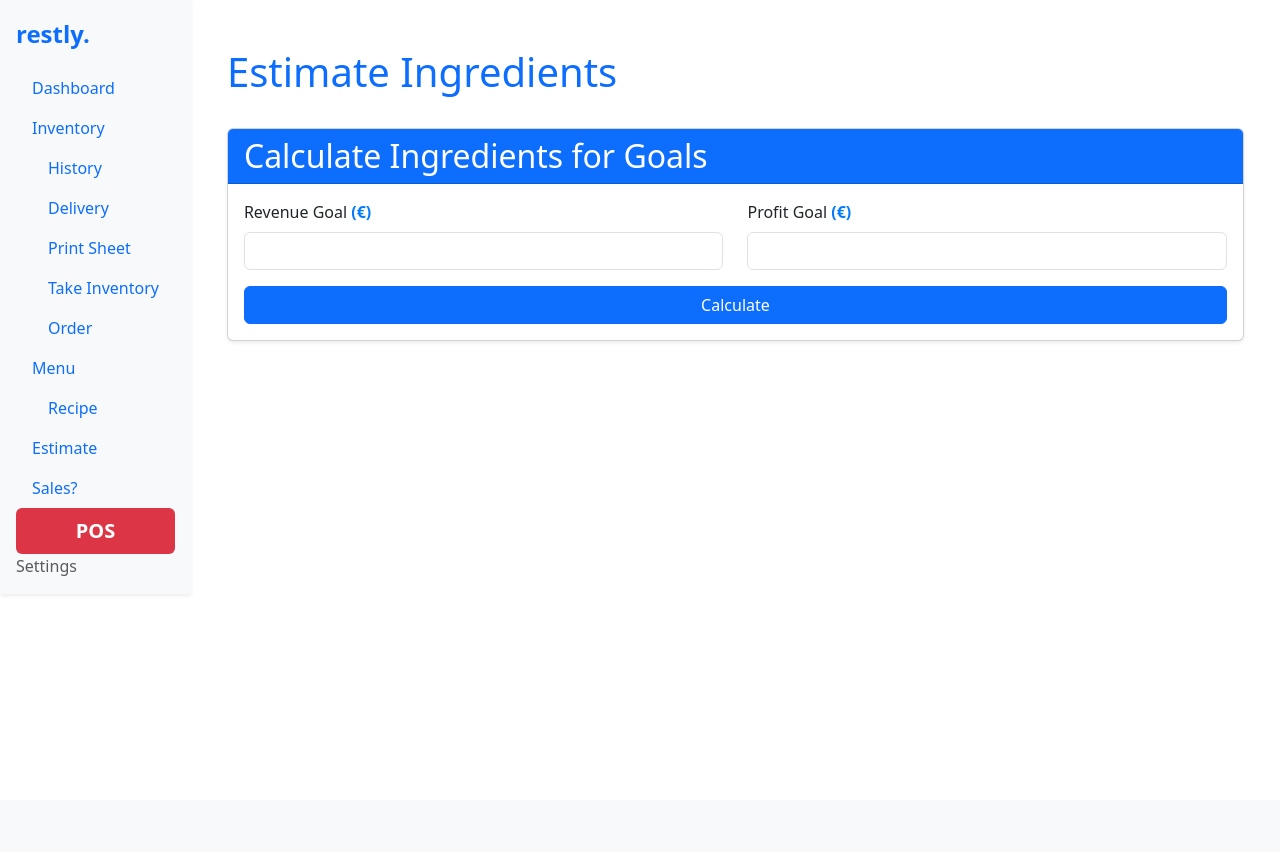
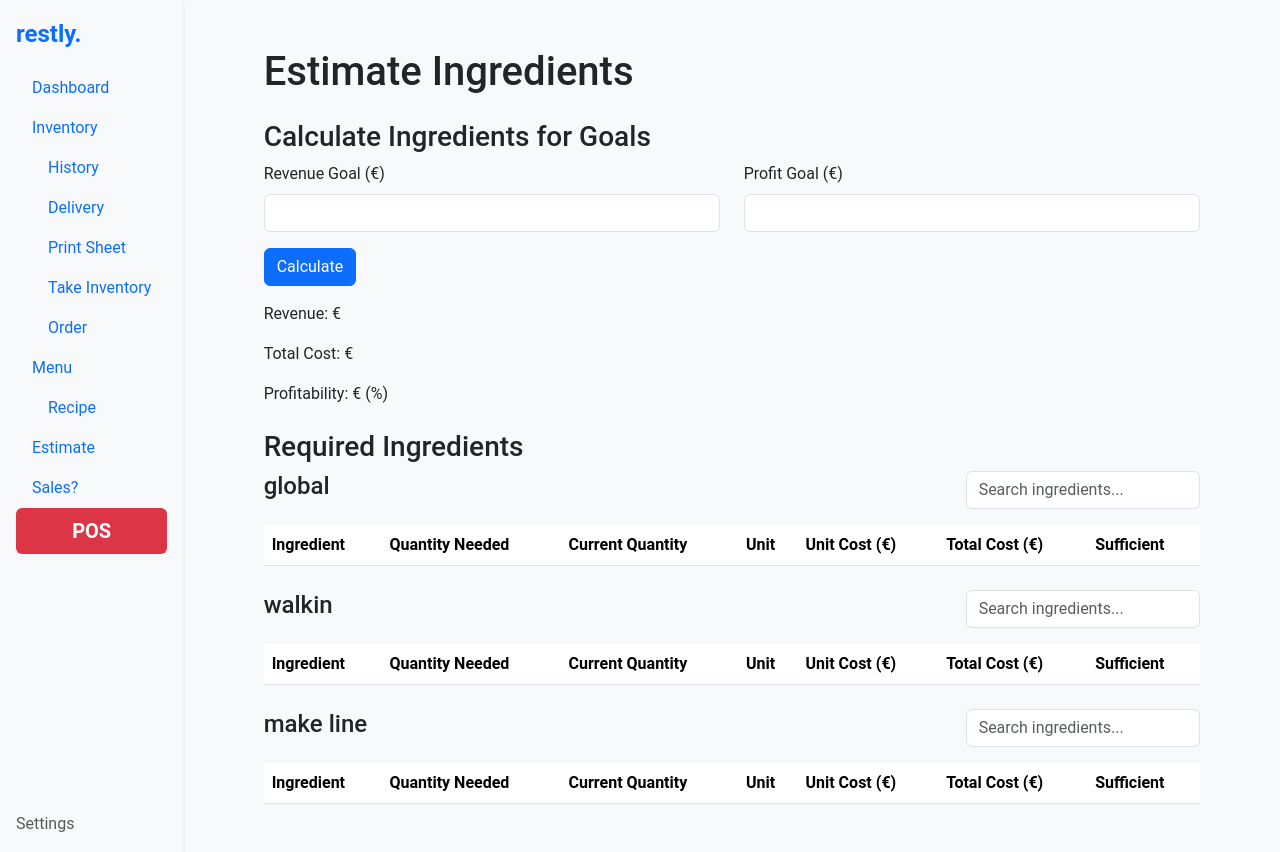
Before and after one commit to MaxIyad/restly, a Django app: page /reports/estimate/ in a window 1280 px wide. Before the commit the page ends 576 px from the top, so only its background shows below. Run offline with Django 5.2, Linux system fonts and the light colour scheme; data comes from the database, SQL or seed files in the repository; both versions use the stored data as it was after the commit; lists and menus that the app fills with data are empty; parts of the project's set-up code (start-up, migrations or seed data) failed here and were passed over.

Commit message:
estimate fucked

```diff
--- a/core/settings.py
+++ b/core/settings.py
@@ -70,6 +70,7 @@
                 'django.template.context_processors.request',
                 'django.contrib.auth.context_processors.auth',
                 'django.contrib.messages.context_processors.messages',
+                'settings.context_processors.global_settings',
             ],
         },
     },
--- a/reports/templates/reports/estimate.html
+++ b/reports/templates/reports/estimate.html
@@ -1,78 +1,50 @@
 {% extends "base.html" %}
 
-{% block title %}
-    Estimate Ingredients
-{% endblock %}
+{% block title %}Estimate Ingredients{% endblock %}
 
 {% block content %}
 <div class="container my-4">
-    <div class="d-flex justify-content-between align-items-center mb-4">
-        <h1 class="text-primary">Estimate Ingredients</h1>
-    </div>
+    <h1>Estimate Ingredients</h1>
 
     <!-- Revenue and Profit Goal Calculation -->
-    <div class="card shadow-sm mb-4">
-        <div class="card-header bg-primary text-white">
-            <h2 class="mb-0">Calculate Ingredients for Goals</h2>
-        </div>
-        <div class="card-body">
-            <form method="POST">
+    <form method="POST" class="mt-4">
         {% csrf_token %}
-                <input type="hidden" name="mode" value="revenue_to_ingredients">
+        <h3>Calculate Ingredients for Goals</h3>
         <div class="row">
             <div class="col-md-6">
-                        <label for="revenue_goal" class="form-label">Revenue Goal
-                            <span class="highlight-value">({{ settings.get_currency_type_display }})</span>
-                        </label>
+                <input type="hidden" name="mode" value="revenue_to_ingredients">
+                <label for="revenue_goal" class="form-label">Revenue Goal ({{ settings.get_currency_type_display }})</label>
                 <input type="number" id="revenue_goal" name="revenue_goal" class="form-control" step="0.01">
             </div>
             <div class="col-md-6">
-                        <label for="profit_goal" class="form-label">Profit Goal
-                            <span class="highlight-value">({{ settings.get_currency_type_display }})</span>
-                        </label>
+                <label for="profit_goal" class="form-label">Profit Goal ({{ settings.get_currency_type_display }})</label>
                 <input type="number" id="profit_goal" name="profit_goal" class="form-control" step="0.01">
             </div>
         </div>
-                <button type="submit" class="btn btn-primary mt-3 w-100">Calculate</button>
+        <button type="submit" class="btn btn-primary mt-3">Calculate</button>
     </form>
-        </div>
-    </div>
 
-    <!-- Calculations Summary -->
-    {% if revenue_goal %}
-    <div class="card shadow-sm mb-4">
-        <div class="card-header bg-light">
-            <h2 class="mb-0">Calculation Summary</h2>
-        </div>
-        <div class="card-body">
-            <p><strong>Revenue:</strong>
-                <span class="highlight-value">{{ settings.get_currency_type_display }}{{ revenue_goal|floatformat:2 }}</span>
-            </p>
-            <p><strong>Total Cost:</strong>
-                <span class="highlight-value">{{ settings.get_currency_type_display }}{{ total_cost|floatformat:2 }}</span>
-            </p>
-            <p><strong>Profitability:</strong>
-                <span class="highlight-value">{{ settings.get_currency_type_display }}{{ profitability|floatformat:2 }}</span>
-                (<span class="highlight-value">{{ profitability_percentage|floatformat:2 }}%</span>)
-            </p>
+    <p class="mt-3">Revenue: {{ settings.get_currency_type_display }}{{ revenue_goal|floatformat:2 }}</p>
+    <p>Total Cost: {{ settings.get_currency_type_display }}{{ total_cost|floatformat:2 }}</p>
+    <p>Profitability: {{ settings.get_currency_type_display }}{{ profitability|floatformat:2 }} ({{ profitability_percentage|floatformat:2 }}%)</p>
+
     {% if goal_explanation %}
-            <div class="alert alert-info mt-3">{{ goal_explanation|safe }}</div>
-            {% endif %}
-        </div>
+    <div class="alert alert-info mt-4">
+        {{ goal_explanation|safe }}
     </div>
     {% endif %}
 
-    <!-- Required Ingredients -->
+    <!-- Display Results -->
     {% if ingredients_by_category %}
-    <div class="card shadow-sm mb-4">
-        <div class="card-header bg-primary text-white">
-            <h2 class="mb-0">Required Ingredients</h2>
-        </div>
-        <div class="card-body">
+    <h3 class="mt-4">Required Ingredients</h3>
+
     {% for category, ingredients in ingredients_by_category.items %}
     <div class="mb-4">
-                <h3>{{ category }}</h3>
-                <table class="table table-bordered table-striped mt-3">
+        <div class="d-flex justify-content-between align-items-center">
+            <h4>{{ category }}</h4>
+            <input type="text" id="search-{{ forloop.counter }}" class="form-control w-25" placeholder="Search ingredients..." onkeyup="filterTable('{{ forloop.counter }}')">
+        </div>
+        <table class="table table-striped mt-3" id="table-{{ forloop.counter }}">
             <thead>
                 <tr>
                     <th>Ingredient</th>
@@ -106,52 +78,15 @@
         </table>
     </div>
     {% endfor %}
-        </div>
-    </div>
     {% endif %}
 
-    <!-- Menu Items Table -->
-    {% if menu_items_data %}
-    <div class="card shadow-sm mb-4">
-        <div class="card-header bg-primary text-white">
-            <h2 class="mb-0">Menu Items</h2>
-        </div>
-        <div class="card-body">
-            <table class="table table-bordered table-striped mt-3">
-                <thead>
-                    <tr>
-                        <th>Menu Item</th>
-                        <th>Cost ({{ settings.get_currency_type_display }})</th>
-                        <th>Margin ({{ settings.get_currency_type_display }})</th>
-                        <th>Price ({{ settings.get_currency_type_display }})</th>
-                        <th>Units Needed</th>
-                        <th>Total Revenue ({{ settings.get_currency_type_display }})</th>
-                        <th>Profit ({{ settings.get_currency_type_display }})</th>
-                    </tr>
-                </thead>
-                <tbody>
-                    {% for item in menu_items_data %}
-                    <tr>
-                        <td>{{ item.name }}</td>
-                        <td>{{ item.cost|floatformat:2 }}</td>
-                        <td>{{ item.margin }}</td>
-                        <td>{{ item.price|floatformat:2 }}</td>
-                        <td>
-                            <input type="number"
-                                   class="form-control units-needed-input"
-                                   data-price="{{ item.price }}"
-                                   data-cost="{{ item.cost }}"
-                                   value="{{ item.units_needed|floatformat:2 }}"
-                                   step="1" min="0">
-                        </td>
-                        <td class="total-revenue-cell">{{ item.total_revenue|floatformat:2 }}</td>
-                        <td class="profit-cell">{{ item.profit|floatformat:2 }}</td>
-                    </tr>
-                    {% endfor %}
-                </tbody>
-            </table>
-        </div>
-    </div>
+    <!-- Success/Error Messages -->
+    {% if success %}
+    <div class="alert alert-success mt-4">{{ success }}</div>
+    {% endif %}
+
+    {% if error %}
+    <div class="alert alert-danger mt-4">{{ error }}</div>
     {% endif %}
 </div>
 
@@ -164,31 +99,5 @@
             row.style.display = ingredient.includes(query) ? "" : "none";
         });
     }
-
-    document.querySelectorAll('.units-needed-input').forEach(input => {
-        input.addEventListener('input', function () {
-            const unitsNeeded = parseFloat(this.value) || 0;
-            const price = parseFloat(this.dataset.price);
-            const cost = parseFloat(this.dataset.cost);
-
-            // Calculate Total Revenue and Profit
-            const totalRevenue = (unitsNeeded * price).toFixed(2);
-            const profit = (totalRevenue - (unitsNeeded * cost)).toFixed(2);
-
-            // Update corresponding cells
-            const row = this.closest('tr');
-            row.querySelector('.total-revenue-cell').textContent = totalRevenue;
-            row.querySelector('.profit-cell').textContent = profit;
-        });
-    });
-
 </script>
-
-<style>
-    .highlight-value {
-        font-weight: bold;
-        color: #007bff;
-    }
-</style>
-
 {% endblock %}
--- a/reports/views.py
+++ b/reports/views.py
@@ -11,8 +11,6 @@
 from inventory.models import Ingredient, Category
 from settings.models import Settings
 
-
-
 def estimate_view(request):
     active_menu_items = MenuItem.objects.filter(
         category__menu__is_active=True, is_active=True
@@ -21,7 +19,6 @@
 
     context = {
         "ingredients_by_category": {},
-        "menu_items_data": [],
         "revenue_goal": None,
         "profit_goal": None,
         "total_cost": None,
@@ -29,6 +26,8 @@
         "profitability_percentage": None,
         "success": None,
         "error": None,
+        "ingredient_distribution": [],
+        "profitability_data": {},
         "goal_explanation": "",
         "settings": settings_instance,
     }
@@ -49,11 +48,11 @@
     grouped_ingredients = {category.name: [] for category in categories}
 
     if request.method == "POST":
-        mode = request.POST.get("mode", "").strip()
+        mode = request.POST.get("mode")
 
         if mode == "revenue_to_ingredients":
             try:
-                # Parse input
+                # Validate input
                 revenue_goal_input = request.POST.get("revenue_goal", "").strip()
                 profit_goal_input = request.POST.get("profit_goal", "").strip()
 
@@ -70,8 +69,7 @@
                 while iteration < max_iterations:
                     iteration += 1
 
-                    if profit_goal is not None and revenue_goal is None:
-                        # Revenue goal is derived from profit goal
+                    if profit_goal is not None:
                         revenue_goal = profit_goal + total_cost
 
                     new_total_cost = Decimal(0)
@@ -115,73 +113,44 @@
                         break
                     total_cost = new_total_cost
 
-                currency_symbol = settings_instance.get_currency_type_display()
-                profit = revenue_goal - total_cost
+                if revenue_goal is not None:
+                    profit = revenue_goal - total_cost
 
-                if profit_goal is not None:
-                    context["goal_explanation"] = (
-                        f"To achieve <span class='highlight-montery-goal-text'>{currency_symbol}{profit_goal:.2f}</span> in profit, "
-                        f"you’ll spend {currency_symbol}{total_cost:.2f} on costs, "
-                        f"resulting in {currency_symbol}{revenue_goal:.2f} as revenue."
-                    )
-                else:
-                    context["goal_explanation"] = (
-                        f"To generate {currency_symbol}{revenue_goal:.2f} in revenue, "
-                        f"you’ll spend {currency_symbol}{total_cost:.2f} on costs, "
-                        f"leaving {currency_symbol}{profit:.2f} in profit."
-                    )
+                    # Fetch currency type from settings
+                    currency_symbol = settings_instance.get_currency_type_display()
 
-                # Calculate menu item data
-                menu_items_data = []
-                for item in active_menu_items:
-                    # Total ingredient cost for the menu item
-                    total_ingredient_cost = sum(
-                        Decimal(ri.quantity) * Decimal(ri.ingredient.unit_cost or 0)
-                        for ri in item.recipe_ingredients.select_related("ingredient")
-                    )
-                    # Ensure cost and calculate margin
-                    price = item.cost or Decimal("0")
-                    if price <= total_ingredient_cost:
-                        continue  # Skip items with non-profitable (negative) pricing - otherwise crazy shit happens and cba fix that
+                    if profit_goal is not None:
+                        context["goal_explanation"] = (
+                            f"To achieve <span class='highlight-montery-goal-text'>{currency_symbol}{profit_goal:.2f}</span> in profit, "
+                            f"{currency_symbol}{total_cost:.2f} will be spent on costs, "
+                            f"resulting in {currency_symbol}{revenue_goal:.2f} as revenue."
+                        )
+                    else:
+                        context["goal_explanation"] = (
+                            f"To generate {currency_symbol}{revenue_goal:.2f} in revenue, "
+                            f"{currency_symbol}{total_cost:.2f} will be spent on costs, "
+                            f"leaving {currency_symbol}{profit:.2f} in profit."
+                            )
 
-                    margin_currency = price - total_ingredient_cost
-                    margin_percentage = (margin_currency / total_ingredient_cost * 100) if total_ingredient_cost > 0 else 0
-
-                    # Calculate units needed to achieve the profit goal
-                    units_needed = (
-                        (profit_goal / margin_currency).quantize(Decimal("1"), rounding="ROUND_UP")
-                        if profit_goal and margin_currency > 0 else 0
-                    )
-                    total_revenue = price * units_needed
-                    profit = total_revenue - (total_ingredient_cost * units_needed)
-
-                    menu_items_data.append({
-                        "name": item.name,
-                        "cost": total_ingredient_cost,
-                        "margin": f"{margin_currency:.2f} ({margin_percentage:.2f}%)",
-                        "price": price,
-                        "units_needed": units_needed,
-                        "total_revenue": total_revenue,
-                        "profit": profit,
-                    })
-
-                # Update context
-                context.update({
-                    "revenue_goal": revenue_goal,
-                    "profit_goal": profit_goal,
-                    "total_cost": total_cost,
-                    "profitability": profit,
-                    "profitability_percentage": (
-                        (profit / revenue_goal * 100) if revenue_goal and revenue_goal > 0 else Decimal(0)
-                    ),
-                    "ingredients_by_category": grouped_ingredients,
-                    "menu_items_data": menu_items_data,
-                })
+                context["revenue_goal"] = revenue_goal
+                context["profit_goal"] = profit_goal
+                context["total_cost"] = total_cost
+                context["profitability"] = revenue_goal - total_cost if revenue_goal else None
+                context["profitability_percentage"] = (
+                    (context["profitability"] / revenue_goal * 100)
+                    if revenue_goal and revenue_goal > 0
+                    else Decimal(0)
+                )
+                context["profitability_data"] = {
+                    "revenue_goal": float(revenue_goal or 0),
+                    "total_cost": float(total_cost),
+                    "profitability": float(context["profitability"] or 0),
+                }
 
             except (InvalidOperation, Exception) as e:
                 context["error"] = f"Error in calculation: {e}"
 
-
+    context["ingredients_by_category"] = grouped_ingredients
 
     return render(request, "reports/estimate.html", context)
 
--- /dev/null
+++ b/settings/context_processors.py
@@ -0,0 +1,7 @@
+from .models import Settings
+
+def global_settings(request):
+    settings_instance = Settings.objects.first()
+    return {
+        'settings': settings_instance,
+    }
--- a/settings/forms.py
+++ b/settings/forms.py
@@ -4,4 +4,4 @@
 class SettingsForm(forms.ModelForm):
     class Meta:
         model = Settings
-        fields = ['currency_type']
+        fields = ['currency_type', 'theme']
--- a/templates/base.html
+++ b/templates/base.html
@@ -6,11 +6,8 @@
     <meta name="viewport" content="width=device-width, initial-scale=1.0">
     <title>{% block title %}restly.{% endblock %}</title>
     <link rel="stylesheet" href="https://cdn.jsdelivr.net/npm/bootstrap@5.3.0-alpha1/dist/css/bootstrap.min.css">
-    <link rel="stylesheet" href="{% static 'styles.css' %}">
+    <link rel="stylesheet" href="{% static 'static/styles.css' if settings.theme == 'light' else 'static/styles-dark.css' %}">
     <script src="https://cdn.jsdelivr.net/npm/bootstrap@5.3.0-alpha1/dist/js/bootstrap.bundle.min.js"></script>
-
-
-
 </head>
 <body class="d-flex">
     <!-- Sidebar -->
```
Also changed, not shown: settings/models.py (+9 -0 lines), settings/templates/settings/settings.html (+4 -3 lines), settings/views.py (+3 -4 lines), static/styles-dark.css (added, +255 -0 lines), db.sqlite3, settings/migrations/0005_settings_theme.py (added), static/styles.css (renamed from templates/styles.css). Lines whose indentation alone changed are shown as unchanged.
